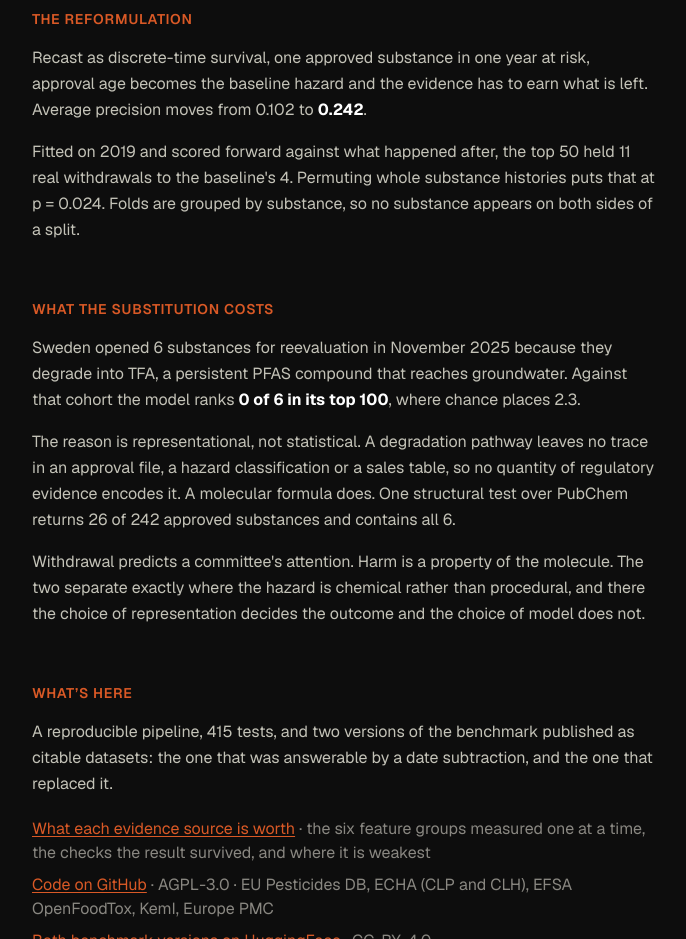
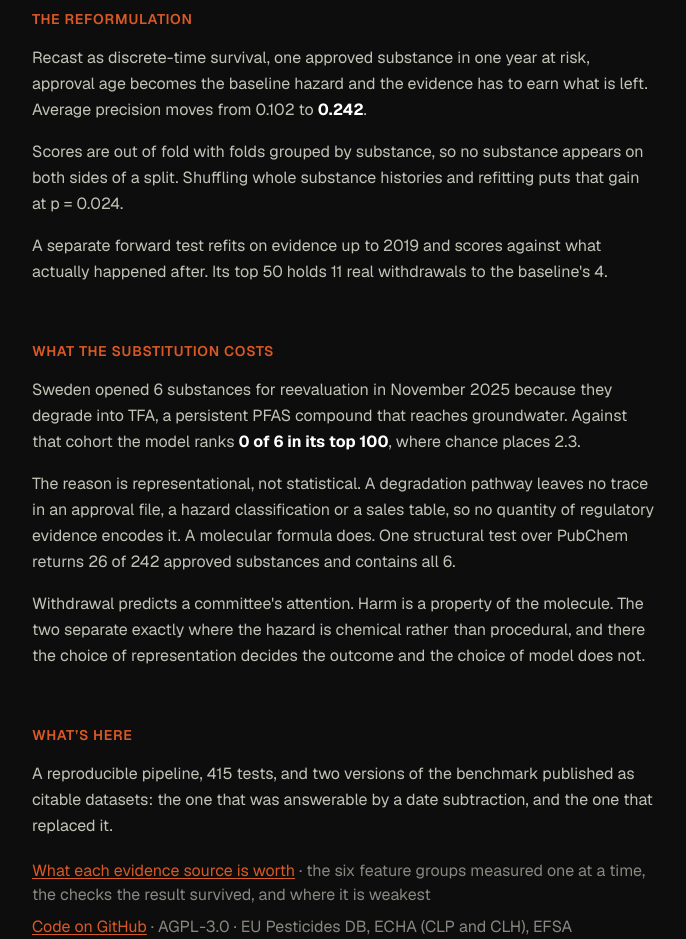
Before and after one commit to MartinBlomqvistDev/hazium, a Next.js app in the folder web/: page / in a window 1280 px wide. Shown: the part 2200-3139 px from the top of the page, without its empty margins (296-982 px from the left). Built offline with nearby package versions, Linux system fonts and the light colour scheme.

Commit message:
fix: attach the permutation p-value to the result it tests

```diff
--- a/web/app/page.tsx
+++ b/web/app/page.tsx
@@ -130,13 +130,21 @@ export default function Home() {
               left. Average precision moves from {age.toFixed(3)} to{" "}
               <strong className="text-text-primary">{both.toFixed(3)}</strong>.
             </P>
+            {/* The permutation belongs to the pooled figure above, not to the
+                forward split below: it refits out-of-fold over the whole panel
+                with substance histories shuffled. Writing the two as one
+                sentence attached p to the wrong result, and the forward split
+                has its own average precision on its own scale besides. */}
             <P>
-              Fitted on {split?.train_through} and scored forward against what happened
-              after, the top 50 held {split?.both_hits_at_50}{" "}
-              real withdrawals to the baseline&apos;s {split?.age_hits_at_50}. Permuting
-              whole substance histories
-              puts that at p&nbsp;=&nbsp;{p.toFixed(3)}. Folds are grouped by substance, so
-              no substance appears on both sides of a split.
+              Scores are out of fold with folds grouped by substance, so no substance
+              appears on both sides of a split. Shuffling whole substance histories and
+              refitting puts that gain at p&nbsp;=&nbsp;{p.toFixed(3)}.
+            </P>
+            <P>
+              A separate forward test refits on evidence up to {split?.train_through} and
+              scores against what actually happened after. Its top 50 holds{" "}
+              {split?.both_hits_at_50} real withdrawals to the baseline&apos;s{" "}
+              {split?.age_hits_at_50}.
             </P>
           </Section>
 
```
